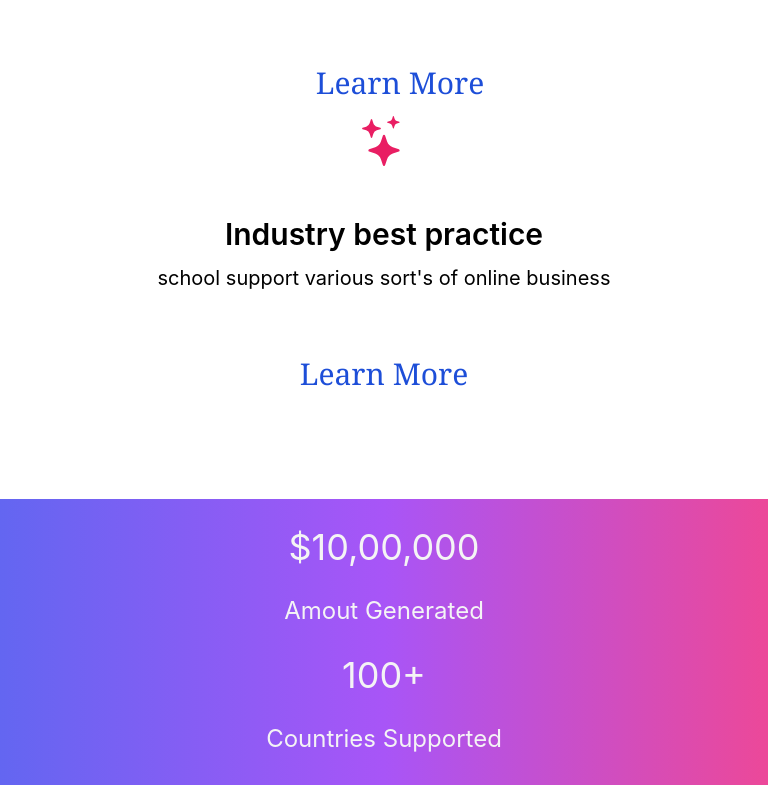
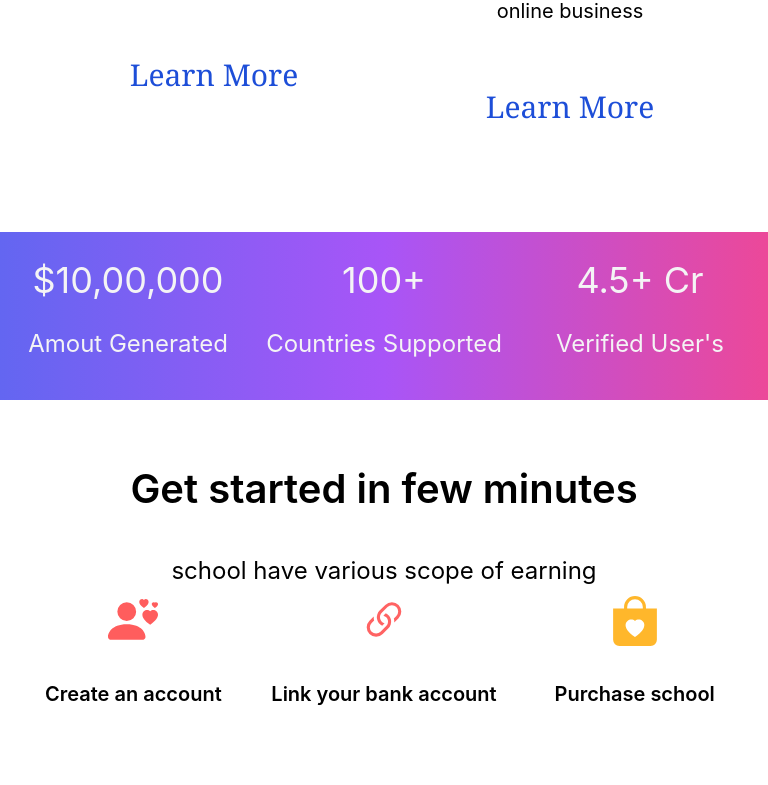
Before and after one commit to neechaudhary/teacher-admin-student, a React (Create React App) app: page / in a window 768 px wide. Shown: the part 935-1720 px from the top of the page. Built offline with nearby package versions, Linux system fonts and the light colour scheme; no server answers.

Commit message:
responsive main page

```diff
--- a/src/Components/body.css
+++ b/src/Components/body.css
@@ -55,6 +55,9 @@
     p.additionalDivPara.mt-8.leading-8.text-3xl.text-black.font-semibold {
         font-size: 25px;
     }
+    .reasonsitems.flex.flex-row.justify-center.w-full.mt-8 {
+        flex-wrap: wrap;
+    }
 }
 @media (max-width:750px) {
     .content.max-w-7xl.pt-4.px-8.m-auto.flex.pb-8 {
@@ -64,8 +67,9 @@
     }
     section.spaceSectioin.flex.w-full.pt-20.m-auto.shrink-0 {
         padding: 0;
+    }.reasonsitems.flex.flex-row.justify-center.w-full.mt-8 {
+        flex-wrap: wrap;
     }
-
     .right-content.flex.pt-8.pl-5.w-3\/5.pt-10 {
         width: fit-content;
     }
@@ -178,8 +182,38 @@
         width: 7rem;
         }
 }
-@media(max-width:400px){
+@media only screen and (min-width:768px) and (max-width:400px){
     .content{
         padding-left: 1rem;
     }
 }
+@media only screen and (min-width:768px) and (max-width:1024px){
+    .reasonsitems.flex.flex-row.justify-center.w-full.mt-8 {
+        flex-direction: row;
+
+        display: flex;
+    }
+    .bsImg.m-auto.w-82.h-22 {
+        height: 50px;
+    }
+     .bannerItemsInside.w-full.flex.flex-row.m-auto {
+        display: flex;
+    }
+
+    .additonallItemsInside.w-full.flex.flex-row.mt-16.m-auto {
+        display: flex;
+    }
+
+    p.additionalDivPara.mt-8.leading-8.text-3xl.text-black.font-semibold {
+        font-size: 20px;
+    }
+
+    svg.bi.bi-bag-heart-fill {
+        width: 50px;
+        height: 50px;
+    }
+
+    h2.Barheading.mt-3.leading-10.text-black.text-5xl.font-medium.w-full {
+        font-size: 40px;
+    }
+}
```
